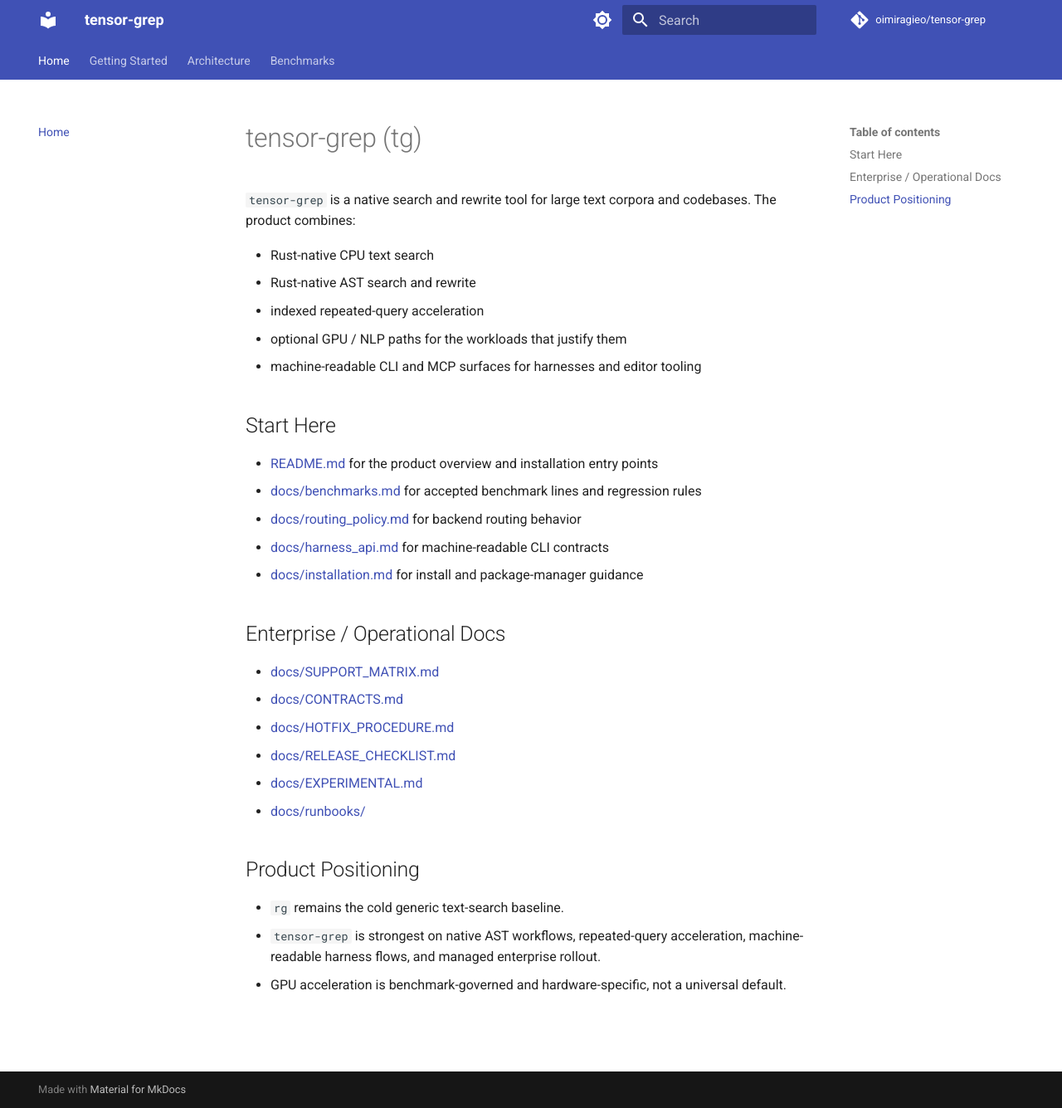
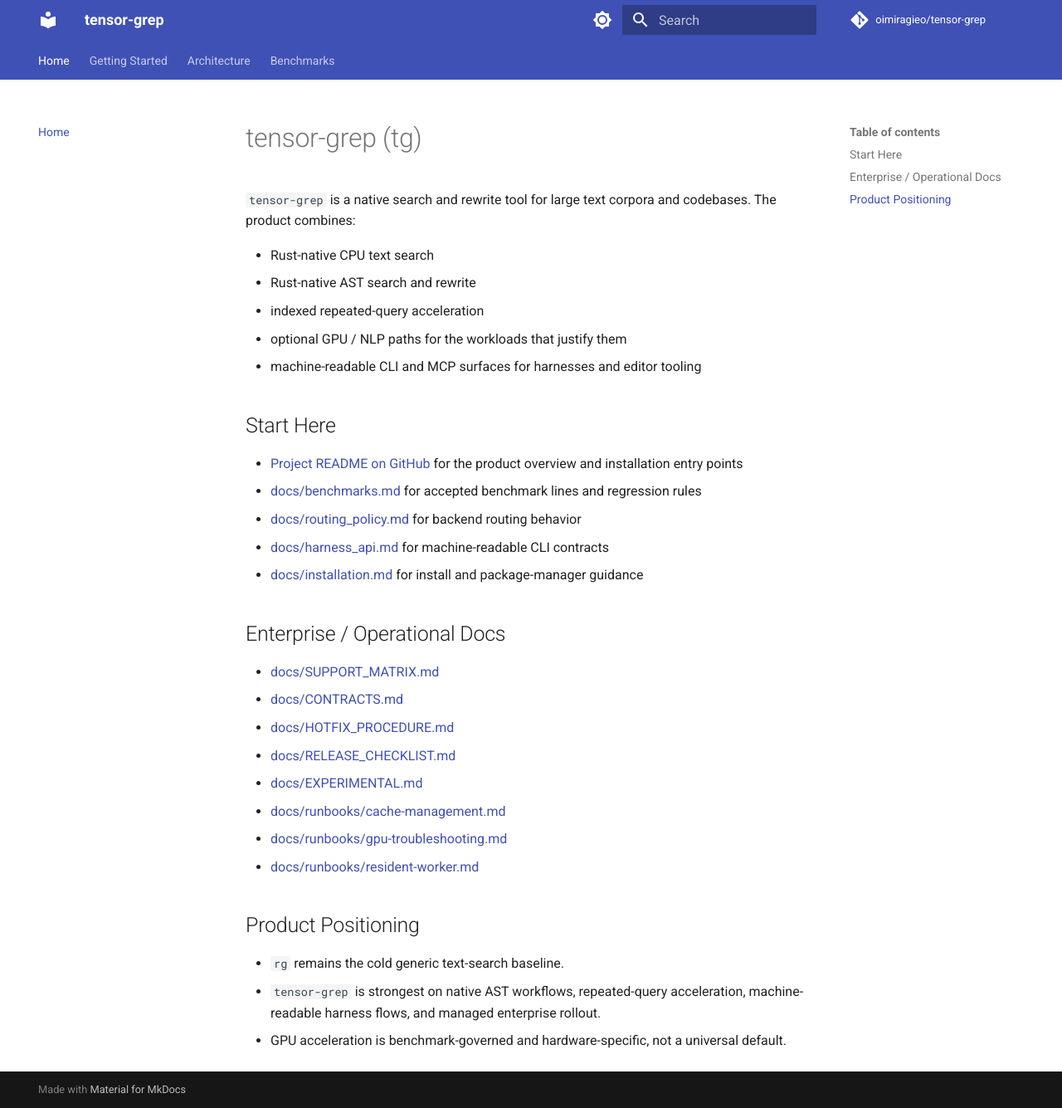
Before and after one commit to oimiragieo/tensor-grep, an MkDocs documentation site: the page built from docs/index.md, in a window 1280 px wide and 1335 px high. Shown: the whole window at 83% size. Built offline with MkDocs 1.6.1 and Material for MkDocs 9.7.7, drawn with Linux system fonts in a browser that asks for light colours; comment, search, counter and statistics services are not loaded.

Commit message:
fix(docs): correct strict docs site links

```diff
--- a/docs/index.md
+++ b/docs/index.md
@@ -10,7 +10,7 @@
 
 ## Start Here
 
-- [README.md](../README.md) for the product overview and installation entry points
+- [Project README on GitHub](https://github.com/oimiragieo/tensor-grep/blob/main/README.md) for the product overview and installation entry points
 - [docs/benchmarks.md](benchmarks.md) for accepted benchmark lines and regression rules
 - [docs/routing_policy.md](routing_policy.md) for backend routing behavior
 - [docs/harness_api.md](harness_api.md) for machine-readable CLI contracts
@@ -23,7 +23,9 @@
 - [docs/HOTFIX_PROCEDURE.md](HOTFIX_PROCEDURE.md)
 - [docs/RELEASE_CHECKLIST.md](RELEASE_CHECKLIST.md)
 - [docs/EXPERIMENTAL.md](EXPERIMENTAL.md)
-- [docs/runbooks/](runbooks/)
+- [docs/runbooks/cache-management.md](runbooks/cache-management.md)
+- [docs/runbooks/gpu-troubleshooting.md](runbooks/gpu-troubleshooting.md)
+- [docs/runbooks/resident-worker.md](runbooks/resident-worker.md)
 
 ## Product Positioning
 
```
